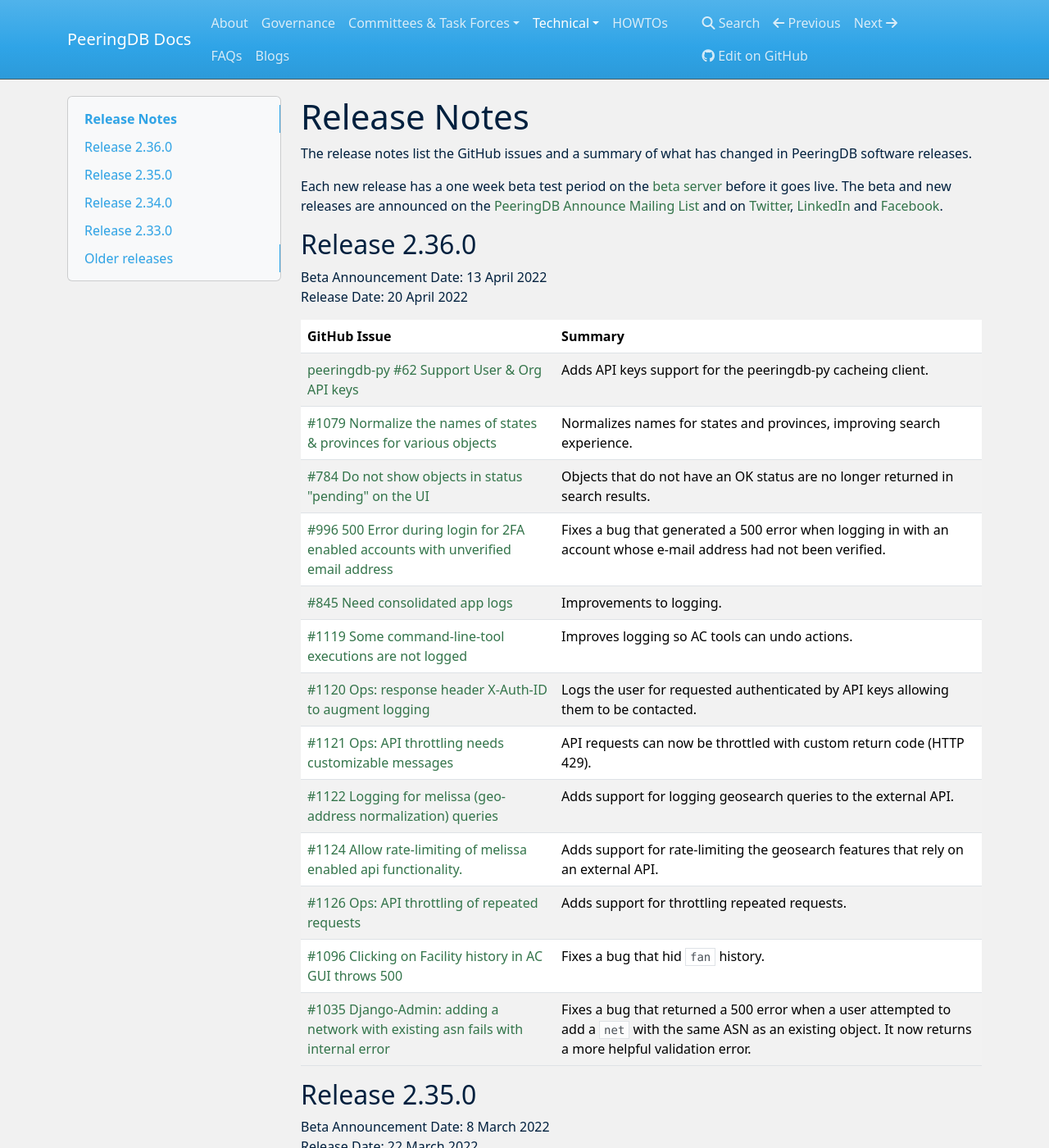
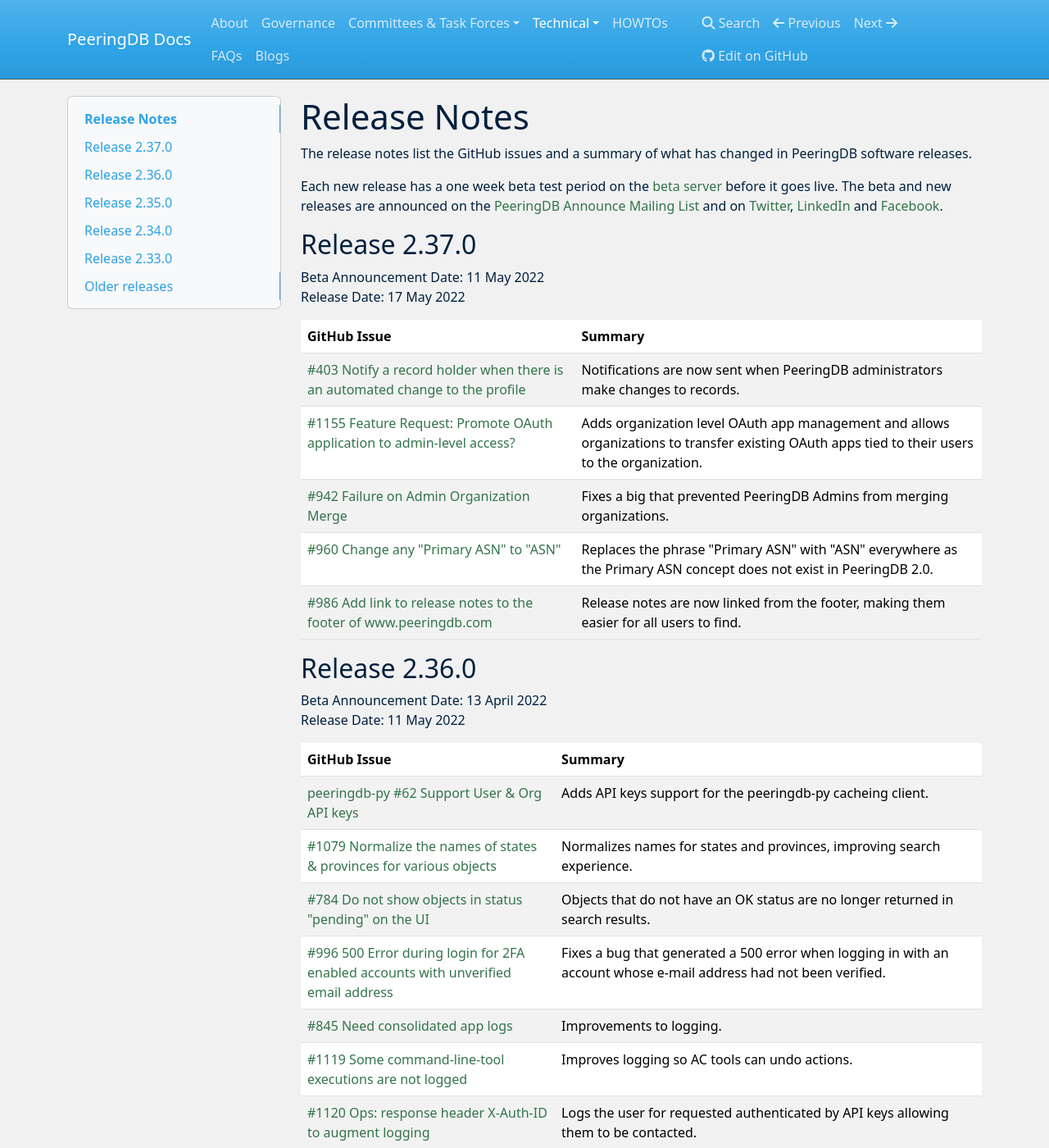
Before and after one commit to peeringdb/docs, an MkDocs documentation site: the page built from docs/release_notes/index.md, in a window 1280 px wide and 1400 px high. Shown: the whole window at 82% size. Built offline with MkDocs 1.6.1, drawn with Linux system fonts in a browser that asks for light colours; nearby versions of some CDN libraries.

Commit message:
Update index.md
Updated to reflect actual date 2.36.0 goes to production. Adds 2.37.0 beta release notes

```diff
--- a/docs/release_notes/index.md
+++ b/docs/release_notes/index.md
@@ -4,10 +4,24 @@
 
 Each new release has a one week beta test period on the [beta server](https://beta.peeringdb.com/) before it goes live.  The beta and new releases are announced on the [PeeringDB Announce Mailing List](https://lists.peeringdb.com/cgi-bin/mailman/listinfo/pdb-announce) and on [Twitter](https://twitter.com/PeeringDB), [LinkedIn](https://www.linkedin.com/company/peeringdb) and [Facebook](https://www.facebook.com/peeringdb).
 
+## Release 2.37.0
+
+Beta Announcement Date: 11 May 2022
+Release Date: 17 May 2022
+
+| **GitHub Issue** | **Summary** |
+| ----------------- | ----------- |
+| [#403 Notify a record holder when there is an automated change to the profile](https://github.com/peeringdb/peeringdb/issues/404) | Notifications are now sent when PeeringDB administrators make changes to records. |
+| [#1155 Feature Request: Promote OAuth application to admin-level access?](https://github.com/peeringdb/peeringdb/issues/1155) | Adds organization level OAuth app management and allows organizations to transfer existing OAuth apps tied to their users to the organization. |
+| [#942 Failure on Admin Organization Merge](https://github.com/peeringdb/peeringdb/issues/942) | Fixes a big that prevented PeeringDB Admins from merging organizations. |
+| [#960 Change any "Primary ASN" to "ASN"](https://github.com/peeringdb/peeringdb/issues/960) | Replaces the phrase "Primary ASN" with "ASN" everywhere as the Primary ASN concept does not exist in PeeringDB 2.0. |
+| [#986 Add link to release notes to the footer of www.peeringdb.com](https://github.com/peeringdb/peeringdb/issues/986) | Release notes are now linked from the footer, making them easier for all users to find. |
+
+
 ## Release 2.36.0
 
 Beta Announcement Date: 13 April 2022
-Release Date: 20 April 2022
+Release Date: 11 May 2022
 
 | **GitHub Issue** | **Summary** |
 | ----------------- | ----------- |
```
